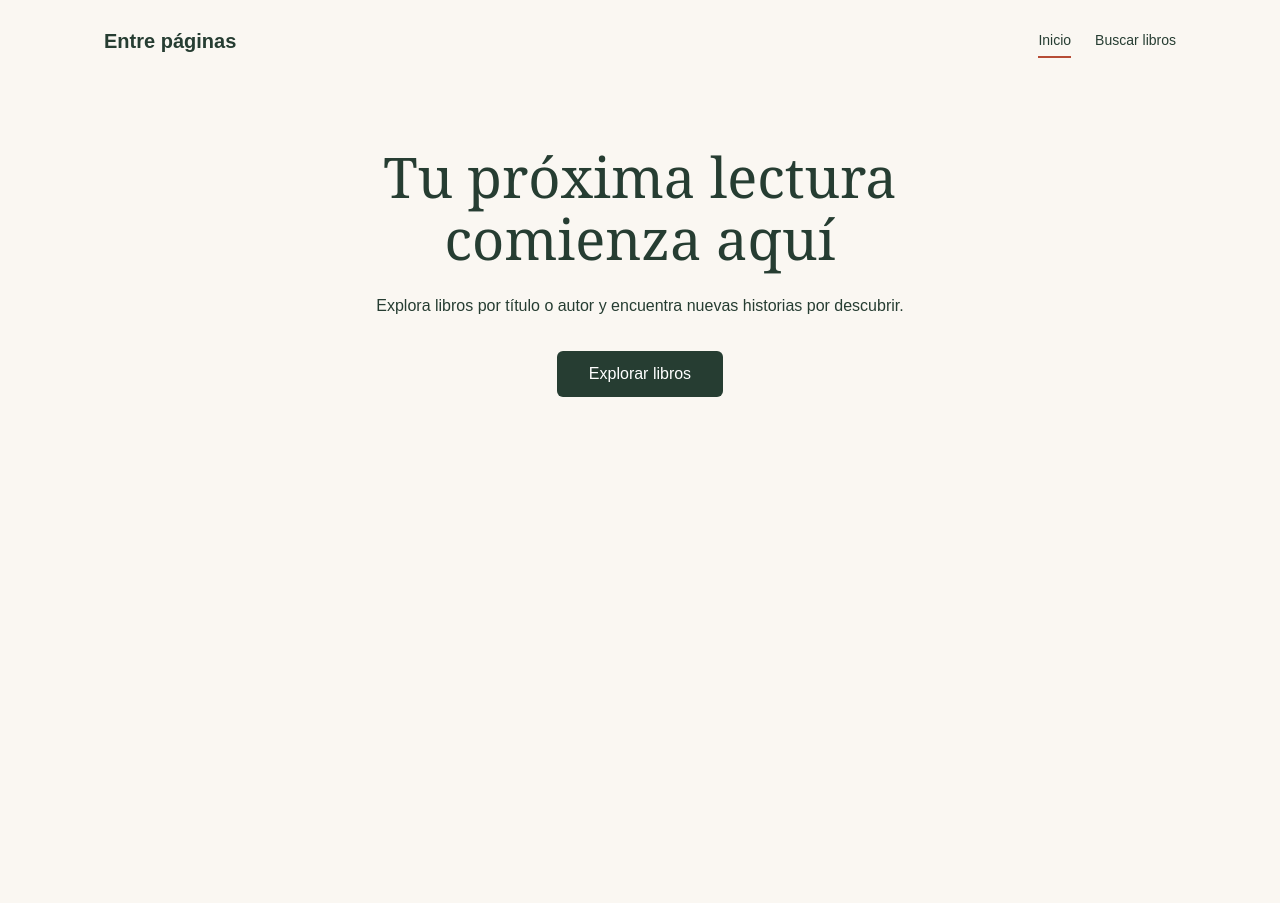
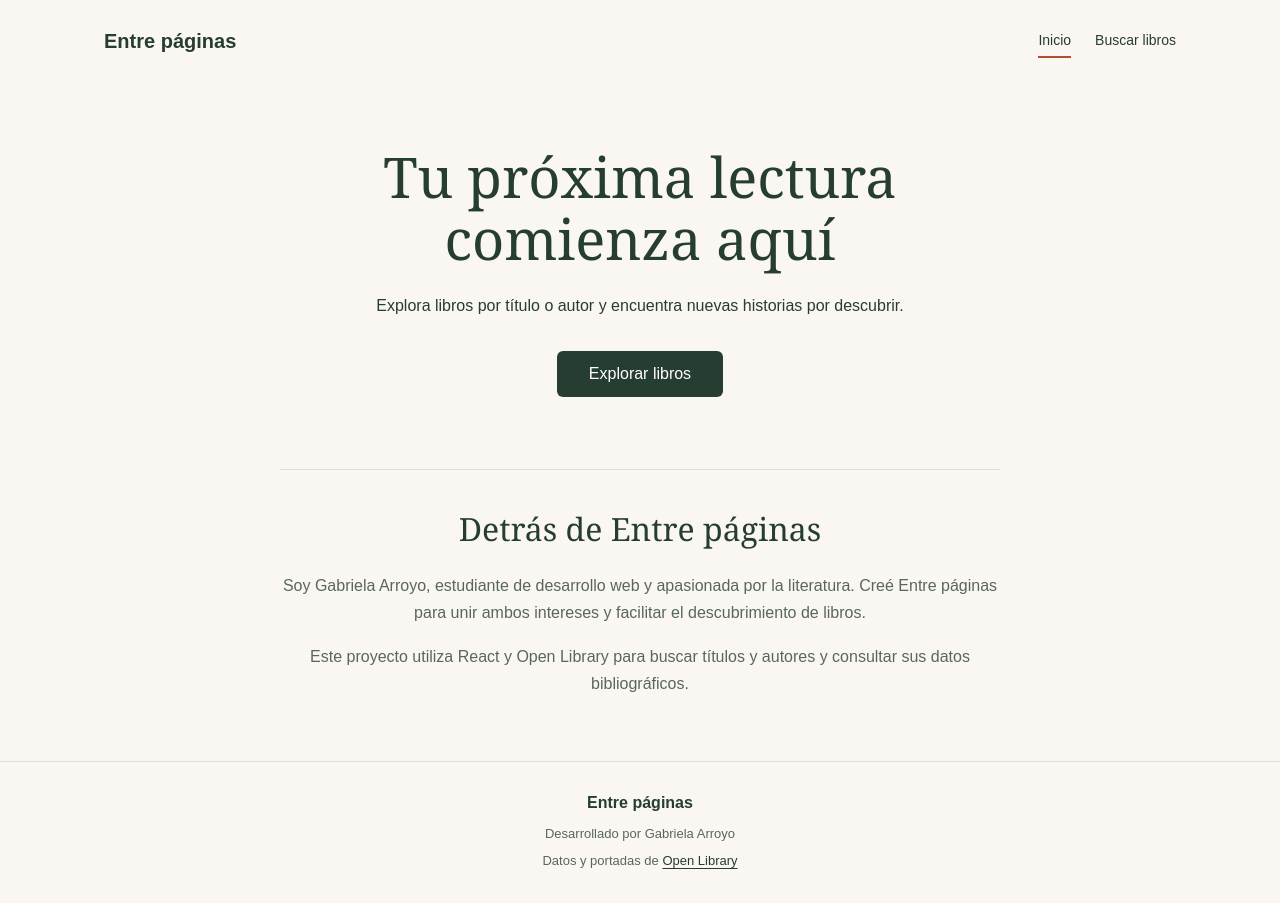
Before and after one commit to gabs013/project-name-frontend, a React (Vite) app: page / in a window 1280 px wide. Before the commit the page ends 800 px from the top, so only its background shows below. Built offline with nearby package versions, Linux system fonts and the light colour scheme.

Commit message:
Add design and details  to my app

```diff
--- /dev/null
+++ b/src/components/About/About.css
@@ -0,0 +1,33 @@
+.about {
+  max-width: 720px;
+  margin: 72px auto 0;
+  padding-top: 40px;
+  border-top: 1px solid #dedfd7;
+  text-align: center;
+}
+
+.about__title {
+  margin: 0 0 24px;
+  font-family: Georgia, serif;
+  font-size: clamp(26px, 4vw, 32px);
+  font-weight: 400;
+  line-height: 1.2;
+}
+
+.about__text {
+  margin: 0 0 16px;
+  color: #59665e;
+  font-size: 16px;
+  line-height: 1.7;
+}
+
+.about__text:last-child {
+  margin-bottom: 0;
+}
+
+@media screen and (max-width: 600px) {
+  .about {
+    margin-top: 48px;
+    padding-top: 32px;
+  }
+}
--- /dev/null
+++ b/src/components/About/About.jsx
@@ -0,0 +1,22 @@
+import './About.css';
+
+function About() {
+  return (
+    <section className='about' aria-labelledby='about-title'>
+      <h2 id='about-title' className='about__title'>
+        Detrás de Entre páginas
+      </h2>
+      <p className='about__text'>
+        Soy Gabriela Arroyo, estudiante de desarrollo web y
+        apasionada por la literatura. Creé Entre páginas para
+        unir ambos intereses y facilitar el descubrimiento de libros.
+      </p>
+      <p className='about__text'>
+        Este proyecto utiliza React y Open Library para buscar
+        títulos y autores y consultar sus datos bibliográficos.
+      </p>
+    </section>
+  );
+}
+
+export default About;
--- a/src/components/App/App.css
+++ b/src/components/App/App.css
@@ -1,3 +1,5 @@
 .app {
+  display: flex;
+  flex-direction: column;
   min-height: 100vh;
 }
--- a/src/components/App/App.jsx
+++ b/src/components/App/App.jsx
@@ -3,6 +3,7 @@ import { Routes, Route, Navigate } from 'react-router-dom';
 import Header from '../Header/Header.jsx';
 import Main from '../Main/Main.jsx';
 import Search from '../Search/Search.jsx';
+import Footer from '../Footer/Footer.jsx';
 import { searchBooks } from '../../utils/OpenLibraryApi.js';
 import {
   API_ERROR_MESSAGE,
@@ -66,6 +67,7 @@ function App() {
         />
         <Route path='*' element={<Navigate to='/' replace />} />
       </Routes>
+      <Footer />
     </div>
   );
 }
--- /dev/null
+++ b/src/components/BookCard/BookCard.css
@@ -0,0 +1,67 @@
+.book-card {
+  display: flex;
+  flex-direction: column;
+  height: 100%;
+  border: 1px solid #d7ded8;
+  border-radius: 8px;
+  background-color: #fff;
+  overflow: hidden;
+  text-align: left;
+}
+
+.book-card__cover {
+  display: flex;
+  align-items: center;
+  justify-content: center;
+  height: 260px;
+  padding: 16px;
+  background-color: #e9e6df;
+}
+
+.book-card__image {
+  width: 100%;
+  height: 100%;
+  object-fit: contain;
+}
+
+.book-card__placeholder {
+  margin: 0;
+  padding: 16px;
+  color: #59665e;
+  text-align: center;
+  font-size: 14px;
+  line-height: 1.5;
+}
+
+.book-card__content {
+  display: flex;
+  flex: 1;
+  flex-direction: column;
+  padding: 20px;
+}
+
+.book-card__title {
+  margin: 0 0 12px;
+  font-family: Georgia, serif;
+  font-size: 22px;
+  font-weight: 400;
+  line-height: 1.3;
+  overflow-wrap: anywhere;
+}
+
+.book-card__authors {
+  margin: 0 0 24px;
+  color: #59665e;
+  font-size: 14px;
+  line-height: 1.5;
+  overflow-wrap: anywhere;
+}
+
+.book-card__year {
+  margin: auto 0 0;
+  padding-top: 16px;
+  border-top: 1px solid #e5e8e3;
+  color: #59665e;
+  font-size: 13px;
+  line-height: 1.5;
+}
--- /dev/null
+++ b/src/components/BookCard/BookCard.jsx
@@ -0,0 +1,51 @@
+import { useState } from 'react';
+import { BOOK_COVERS_URL } from '../../utils/constants.js';
+import './BookCard.css';
+
+function BookCard({ book }) {
+  const [failedCoverUrl, setFailedCoverUrl] = useState(null);
+
+  const title = book.title || 'Título no disponible';
+
+  const authors = book.author_name?.length
+    ? book.author_name.join(', ')
+    : 'Autor no disponible';
+
+  const year = book.first_publish_year || 'No disponible';
+
+  const coverUrl = book.cover_i > 0
+    ? `${BOOK_COVERS_URL}/${book.cover_i}-M.jpg?default=false`
+    : null;
+
+  const canShowCover = coverUrl && failedCoverUrl !== coverUrl;
+
+  return (
+    <article className='book-card'>
+      <div className='book-card__cover'>
+        {canShowCover ? (
+          <img
+            className='book-card__image'
+            src={coverUrl}
+            alt={`Portada de ${title}`}
+            loading='lazy'
+            onError={() => setFailedCoverUrl(coverUrl)}
+          />
+        ) : (
+          <p className='book-card__placeholder'>
+            Sin portada disponible
+          </p>
+        )}
+      </div>
+
+      <div className='book-card__content'>
+        <h3 className='book-card__title'>{title}</h3>
+        <p className='book-card__authors'>{authors}</p>
+        <p className='book-card__year'>
+          Año registrado: {year}
+        </p>
+      </div>
+    </article>
+  );
+}
+
+export default BookCard;
--- /dev/null
+++ b/src/components/Footer/Footer.css
@@ -0,0 +1,47 @@
+.footer {
+  margin-top: auto;
+  border-top: 1px solid #dedfd7;
+}
+
+.footer__content {
+  width: 100%;
+  max-width: 1120px;
+  margin: 0 auto;
+  padding: 32px 24px;
+  text-align: center;
+}
+
+.footer__name {
+  margin: 0 0 12px;
+  font-size: 16px;
+  font-weight: 700;
+}
+
+.footer__credits,
+.footer__source {
+  margin: 8px 0 0;
+  color: #59665e;
+  font-size: 13px;
+  line-height: 1.5;
+}
+
+.footer__link {
+  color: #263d32;
+  text-underline-offset: 3px;
+  transition: color 0.2s ease;
+}
+
+.footer__link:hover {
+  color: #b64c35;
+}
+
+.footer__link:focus-visible {
+  outline: 2px solid #b64c35;
+  outline-offset: 4px;
+}
+
+@media screen and (max-width: 600px) {
+  .footer__content {
+    padding: 24px 16px;
+  }
+}
--- /dev/null
+++ b/src/components/Footer/Footer.jsx
@@ -0,0 +1,27 @@
+import './Footer.css';
+
+function Footer() {
+  return (
+    <footer className='footer'>
+      <div className='footer__content'>
+        <p className='footer__name'>Entre páginas</p>
+        <p className='footer__credits'>
+          Desarrollado por Gabriela Arroyo
+        </p>
+        <p className='footer__source'>
+          Datos y portadas de{' '}
+          <a
+            className='footer__link'
+            href='https://openlibrary.org/'
+            target='_blank'
+            rel='noopener noreferrer'
+          >
+            Open Library
+          </a>
+        </p>
+      </div>
+    </footer>
+  );
+}
+
+export default Footer;
--- a/src/components/Main/Main.jsx
+++ b/src/components/Main/Main.jsx
@@ -1,4 +1,5 @@
 import { Link } from 'react-router-dom';
+import About from '../About/About.jsx';
 import './Main.css';
 
 function Main() {
@@ -16,6 +17,8 @@ function Main() {
           Explorar libros
         </Link>
       </section>
+
+      <About />
     </main>
   );
 }
--- a/src/components/Search/Search.css
+++ b/src/components/Search/Search.css
@@ -47,13 +47,8 @@
   list-style: none;
 }
 
-.search__result {
-  padding: 24px;
-  border: 1px solid #d7ded8;
-  border-radius: 8px;
-  background-color: #fff;
-  overflow-wrap: anywhere;
-  line-height: 1.5;
+.search__item {
+  min-width: 0;
 }
 
 .search__more {
--- a/src/components/Search/Search.jsx
+++ b/src/components/Search/Search.jsx
@@ -1,5 +1,6 @@
 import SearchForm from '../SearchForm/SearchForm.jsx';
 import Preloader from '../Preloader/Preloader.jsx';
+import BookCard from '../BookCard/BookCard.jsx';
 import './Search.css';
 
 function Search({
@@ -47,8 +48,8 @@ function Search({
 
           <ul className='search__results'>
             {books.slice(0, visibleCount).map((book) => (
-              <li className='search__result' key={book.key}>
-                {book.title || 'Título no disponible'}
+              <li className='search__item' key={book.key}>
+                <BookCard book={book} />
               </li>
             ))}
           </ul>
--- a/src/utils/constants.js
+++ b/src/utils/constants.js
@@ -9,3 +9,5 @@ export const RESULTS_PER_PAGE = 3;
 
 export const API_ERROR_MESSAGE =
   'Lo sentimos, algo ha salido mal durante la solicitud. Es posible que haya un problema de conexión o que el servidor no funcione. Por favor, inténtalo más tarde';
+
+export const BOOK_COVERS_URL = 'https://covers.openlibrary.org/b/id';
```
